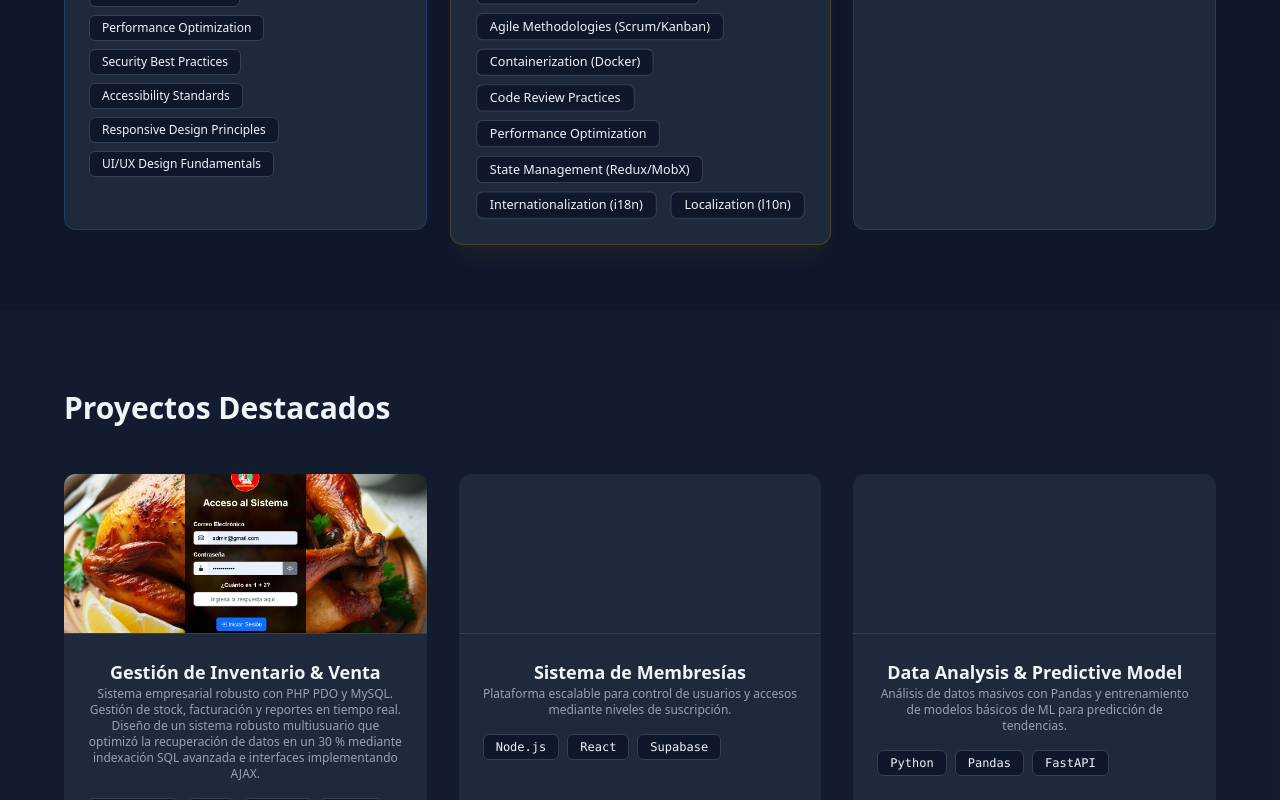
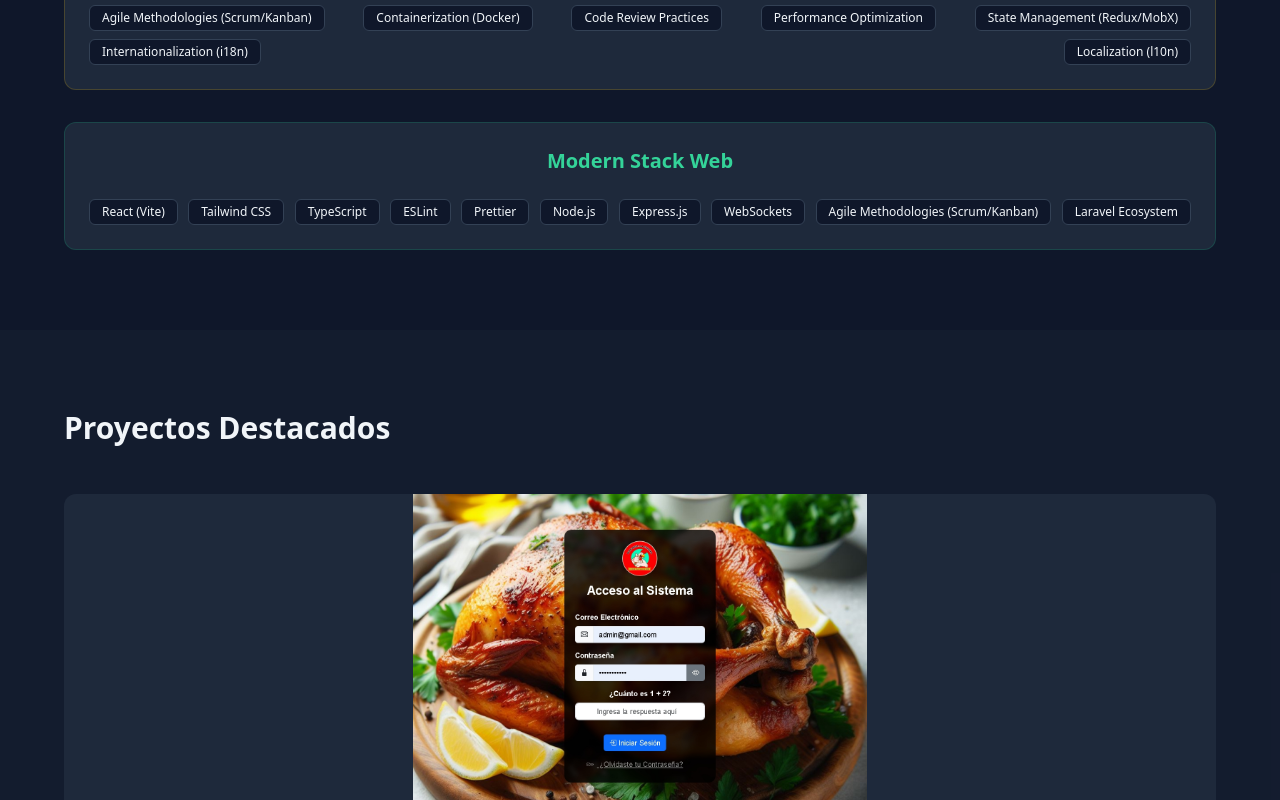
Before and after one commit to Danielj2005/portfolio, a React (Vite) app: page / in a window 1280 px wide. Shown: the part 1460-2260 px from the top of the page. Built offline with nearby package versions, Linux system fonts and the light colour scheme.

Commit message:
update data.json

```diff
--- a/src/App.jsx
+++ b/src/App.jsx
@@ -9,6 +9,8 @@ import Badge from "./components/Badge"
 import Footer from "./components/Footer"
 // data
 import data from "./data/data.json"
+// import projects from "./data/projects.js"
+
 
 function App() {
 
@@ -38,7 +40,7 @@ function App() {
           <Card
             title="Full Stack Web (5 years)"
             titleClass="text-xl font-semibold mb-6 text-blue-400 text-center"
-            cardClass="bg-slate-800 p-6 rounded-xl border border-blue-500/20" >
+            cardClass="bg-slate-800 p-6 rounded-xl border border-blue-500/20 hover:shadow-2xl hover:shadow-blue-500/10 transition hover:scale-105" >
 
               <Badge
                 badgeClass="bg-slate-900 px-3 py-1 rounded-md text-xs border border-slate-700"
@@ -49,7 +51,7 @@ function App() {
           <Card
             title="Learning Modern Stack Web, Python & AI"
             titleClass="text-xl font-semibold mb-6 text-yellow-400 text-center"
-            cardClass="bg-slate-800 p-6 rounded-xl border border-yellow-500/20 text-left scale-105 shadow-xl shadow-yellow-500/5">
+            cardClass="bg-slate-800 p-6 rounded-xl border border-yellow-500/20 hover:shadow-2xl hover:shadow-yellow-500/10 transition hover:scale-105 transition shadow-yellow-500/5">
 
               <Badge
                 badgeClass="bg-slate-900 px-3 py-1 rounded-md text-xs border border-slate-700"
@@ -60,7 +62,7 @@ function App() {
           <Card
             title="Modern Stack Web"
             titleClass="text-xl font-semibold mb-6 text-emerald-400 text-center"
-            cardClass="bg-slate-800 p-6 rounded-xl border border-emerald-500/20 text-left">
+            cardClass="bg-slate-800 p-6 rounded-xl border border-emerald-500/20 hover:shadow-2xl hover:shadow-emerald-500/10 transition animation: hover:scale-105">
 
               <Badge
                 badgeClass="bg-slate-900 px-3 py-1 rounded-md text-xs border border-slate-700"
@@ -75,11 +77,11 @@ function App() {
         idSection="projects"
         classSection="py-20 px-4 bg-slate-800/30"
         classTitle="text-left "
+        cardsNum={data.projects.length}
         title="Proyectos Destacados"
         >
           {
-
-            data.proyects.map((item) => (
+            data.projects.map((item) => (
 
               <CardProject
                 key={item.id}
--- a/src/components/Card.jsx
+++ b/src/components/Card.jsx
@@ -38,7 +38,7 @@ const CardProject = (props) => {
     return (
         <>
             <div className={cardClass}>
-                <div className="h-40  flex items-center justify-center border-b border-slate-700 overflow-hidden">
+                <div className="flex items-center justify-center border-b border-slate-700 overflow-hidden">
                     <img
                         src={imgSrc}
                         alt={imgAlt}
--- a/src/components/Section.jsx
+++ b/src/components/Section.jsx
@@ -17,8 +17,9 @@ function Section(props) {
 
 function SectionWithTitle(props) {
 
-    const {idSection , classSection, title, classTitle, children} = props;
+    const {idSection , classSection, title, classTitle, cardsNum = 0, children} = props;
 
+    const cantCard = cardsNum > 0 ? `md:grid-cols-${cardsNum}` : "";
     return (
         <>
             <Section
@@ -26,7 +27,7 @@ function SectionWithTitle(props) {
                 classNames={classSection}>
                     <div className="max-w-6xl mx-auto text-center">
                         <h2 className={`text-3xl font-bold mb-12 ${classTitle}`}>{title}</h2>
-                        <div className="grid md:grid-cols-3 gap-8">
+                        <div className={`grid gap-8 ${cantCard}`}>
                             {children}
                         </div>
                     </div>
--- a/src/data/data.json
+++ b/src/data/data.json
@@ -66,14 +66,14 @@
         { "id": 11, "text": "Agile Methodologies (Scrum/Kanban)"},
         { "id": 12, "text": "Laravel Ecosystem"}
     ],
-    "proyects": [
+    "projects": [
         {
             "id": 1,
             "title": "Gestión de Inventario & Venta",
             "titleClass": "text-lg font-bold mb-2",
             "subtitle": "Sistema empresarial robusto con PHP PDO y MySQL. Gestión de stock, facturación y reportes en tiempo real. Diseño de un sistema robusto multiusuario que optimizó la recuperación de datos en un 30 % mediante indexación SQL avanzada e interfaces implementando AJAX.",
             "subtitleClass": "text-xs text-slate-400 mb-4",
-            "cardClass": "bg-slate-800 rounded-xl overflow-hidden hover:shadow-2xl hover:shadow-blue-500/10 transition",
+            "cardClass": "bg-slate-800 rounded-xl overflow-hidden",
             "imgSrc": "../src/assets/ventoi.jpeg",
             "imgClass": "max-h-80",
             "imgAlt": "vento Screenshot",
@@ -112,19 +112,6 @@
                 { "id": 2, "text": "React"},
                 { "id": 3, "text": "Supabase"}
             ]
-        },
-        {
-            "id": 3,
-            "title": "Data Analysis & Predictive Model",
-            "titleClass": "text-lg font-bold mb-2",
-            "subtitle": "Análisis de datos masivos con Pandas y entrenamiento de modelos básicos de ML para predicción de tendencias.",
-            "subtitleClass": "text-xs text-slate-400 mb-4",
-            "cardClass": "bg-slate-800 rounded-xl overflow-hidden border-2 border-yellow-500/30 hover:shadow-2xl hover:shadow-yellow-500/10 transition",
-            "data": [
-                { "id": 1, "text": "Python"},
-                { "id": 2, "text": "Pandas"},
-                { "id": 3, "text": "FastAPI"}
-            ]
         }
     ]
 }
--- /dev/null
+++ b/src/data/projects.js
@@ -0,0 +1,61 @@
+export const projects = [
+        {
+            "id": 1,
+            "title": "Gestión de Inventario & Venta",
+            "titleClass": "text-lg font-bold mb-2",
+            "subtitle": "Sistema empresarial robusto con PHP PDO y MySQL. Gestión de stock, facturación y reportes en tiempo real. Diseño de un sistema robusto multiusuario que optimizó la recuperación de datos en un 30 % mediante indexación SQL avanzada e interfaces implementando AJAX.",
+            "subtitleClass": "text-xs text-slate-400 mb-4",
+            "cardClass": "bg-slate-800 rounded-xl overflow-hidden hover:shadow-2xl hover:shadow-blue-500/10 transition",
+            "imgSrc": "../src/assets/ventoi.jpeg",
+            "imgClass": "max-h-80",
+            "imgAlt": "vento Screenshot",
+            "data": [
+                { "id": 1, "text": "PHP (PDO)"},
+                { "id": 2, "text": "MVC"},
+                { "id": 3, "text": "Jquery"},
+                { "id": 4, "text": "Mysql"},
+                { "id": 5, "text": "Bootstrap CSS"},
+                { "id": 6, "text": "Bootstrap Icons"},
+                { "id": 7, "text": "JavaScript"},
+                { "id": 8, "text": "AJAX"},
+                { "id": 9, "text": "Git"},
+                { "id": 10, "text": "GitHub"},
+                { "id": 11, "text": "CI/CD"},
+                { "id": 12, "text": "scrapping"},
+                { "id": 13, "text": "API / API REST"},
+                { "id": 14, "text": "Role-Based Access Control (RBAC)"},
+                { "id": 15, "text": "Multi-factor Authentication (MFA)"},
+                { "id": 16, "text": "Security Knowledge-Based Authentication (KBA)"},
+                { "id": 17, "text": "Security Best Practices"},
+                { "id": 18, "text": "Accessibility Standards"},
+                { "id": 19, "text": "Responsive Design Principles"},
+                { "id": 20, "text": "UI/UX Design Fundamentals"}
+            ]
+        },
+        {
+            "id": 2,
+            "title": "Sistema de Membresías",
+            "titleClass": "text-lg font-bold mb-2",
+            "subtitle": "Plataforma escalable para control de usuarios y accesos mediante niveles de suscripción.",
+            "subtitleClass": "text-xs text-slate-400 mb-4",
+            "cardClass": "bg-slate-800 rounded-xl overflow-hidden hover:shadow-2xl hover:shadow-emerald-500/10 transition",
+            "data": [
+                { "id": 1, "text": "Node.js"},
+                { "id": 2, "text": "React"},
+                { "id": 3, "text": "Supabase"}
+            ]
+        },
+        {
+            "id": 3,
+            "title": "Data Analysis & Predictive Model",
+            "titleClass": "text-lg font-bold mb-2",
+            "subtitle": "Análisis de datos masivos con Pandas y entrenamiento de modelos básicos de ML para predicción de tendencias.",
+            "subtitleClass": "text-xs text-slate-400 mb-4",
+            "cardClass": "bg-slate-800 rounded-xl overflow-hidden border-2 border-yellow-500/30 hover:shadow-2xl hover:shadow-yellow-500/10 transition",
+            "data": [
+                { "id": 1, "text": "Python"},
+                { "id": 2, "text": "Pandas"},
+                { "id": 3, "text": "FastAPI"}
+            ]
+        }
+    ];
--- /dev/null
+++ b/src/data/projects.json
@@ -0,0 +1,63 @@
+{
+    "projects": [
+        {
+            "id": 1,
+            "title": "Gestión de Inventario & Venta",
+            "titleClass": "text-lg font-bold mb-2",
+            "subtitle": "Sistema empresarial robusto con PHP PDO y MySQL. Gestión de stock, facturación y reportes en tiempo real. Diseño de un sistema robusto multiusuario que optimizó la recuperación de datos en un 30 % mediante indexación SQL avanzada e interfaces implementando AJAX.",
+            "subtitleClass": "text-xs text-slate-400 mb-4",
+            "cardClass": "bg-slate-800 rounded-xl overflow-hidden hover:shadow-2xl hover:shadow-blue-500/10 transition",
+            "imgSrc": "../src/assets/ventoi.jpeg",
+            "imgClass": "max-h-80",
+            "imgAlt": "vento Screenshot",
+            "data": [
+                { "id": 1, "text": "PHP (PDO)"},
+                { "id": 2, "text": "MVC"},
+                { "id": 3, "text": "Jquery"},
+                { "id": 4, "text": "Mysql"},
+                { "id": 5, "text": "Bootstrap CSS"},
+                { "id": 6, "text": "Bootstrap Icons"},
+                { "id": 7, "text": "JavaScript"},
+                { "id": 8, "text": "AJAX"},
+                { "id": 9, "text": "Git"},
+                { "id": 10, "text": "GitHub"},
+                { "id": 11, "text": "CI/CD"},
+                { "id": 12, "text": "scrapping"},
+                { "id": 13, "text": "API / API REST"},
+                { "id": 14, "text": "Role-Based Access Control (RBAC)"},
+                { "id": 15, "text": "Multi-factor Authentication (MFA)"},
+                { "id": 16, "text": "Security Knowledge-Based Authentication (KBA)"},
+                { "id": 17, "text": "Security Best Practices"},
+                { "id": 18, "text": "Accessibility Standards"},
+                { "id": 19, "text": "Responsive Design Principles"},
+                { "id": 20, "text": "UI/UX Design Fundamentals"}
+            ]
+        },
+        {
+            "id": 2,
+            "title": "Sistema de Membresías",
+            "titleClass": "text-lg font-bold mb-2",
+            "subtitle": "Plataforma escalable para control de usuarios y accesos mediante niveles de suscripción.",
+            "subtitleClass": "text-xs text-slate-400 mb-4",
+            "cardClass": "bg-slate-800 rounded-xl overflow-hidden hover:shadow-2xl hover:shadow-emerald-500/10 transition",
+            "data": [
+                { "id": 1, "text": "Node.js"},
+                { "id": 2, "text": "React"},
+                { "id": 3, "text": "Supabase"}
+            ]
+        },
+        {
+            "id": 3,
+            "title": "Data Analysis & Predictive Model",
+            "titleClass": "text-lg font-bold mb-2",
+            "subtitle": "Análisis de datos masivos con Pandas y entrenamiento de modelos básicos de ML para predicción de tendencias.",
+            "subtitleClass": "text-xs text-slate-400 mb-4",
+            "cardClass": "bg-slate-800 rounded-xl overflow-hidden border-2 border-yellow-500/30 hover:shadow-2xl hover:shadow-yellow-500/10 transition",
+            "data": [
+                { "id": 1, "text": "Python"},
+                { "id": 2, "text": "Pandas"},
+                { "id": 3, "text": "FastAPI"}
+            ]
+        }
+    ]
+}
```
